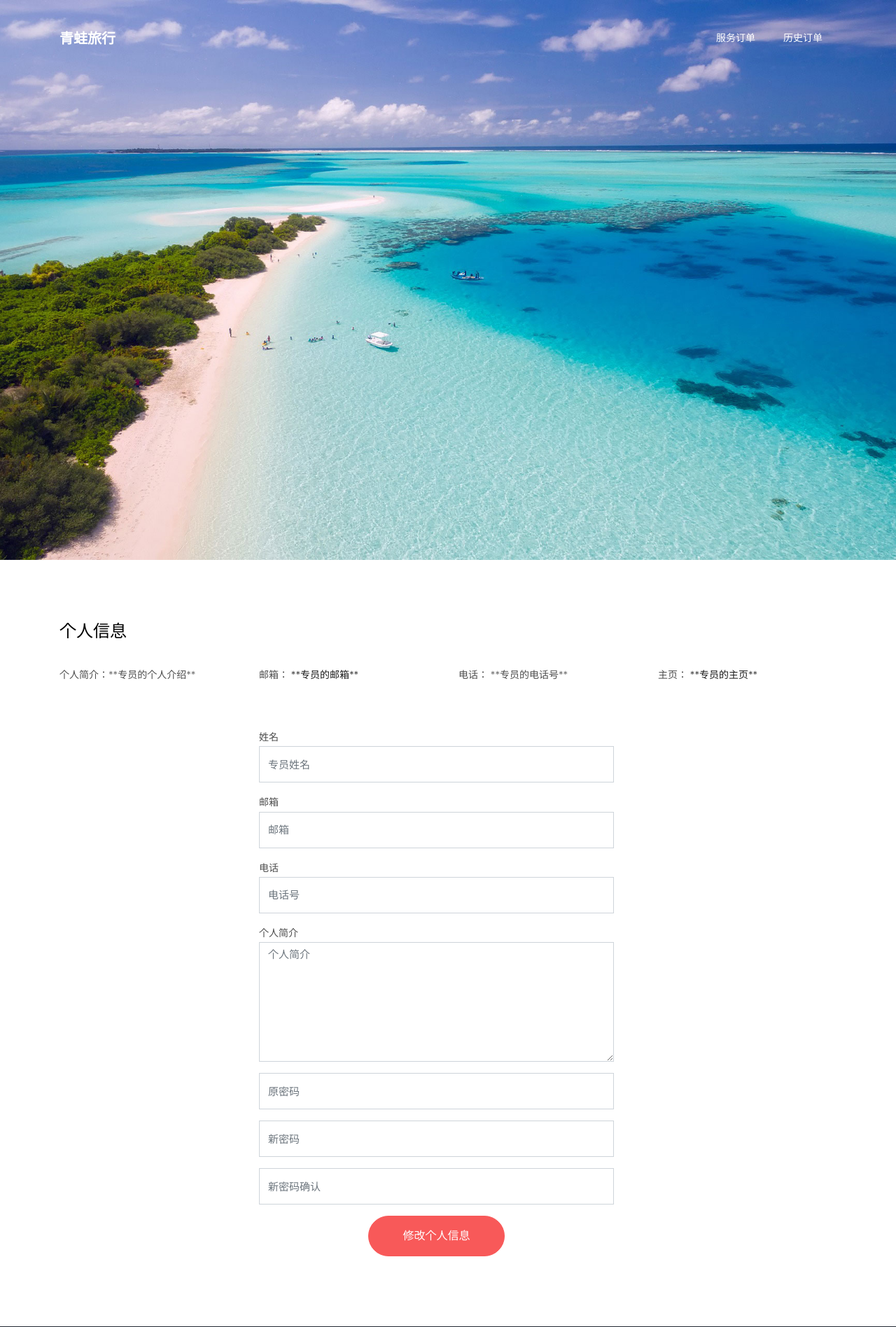
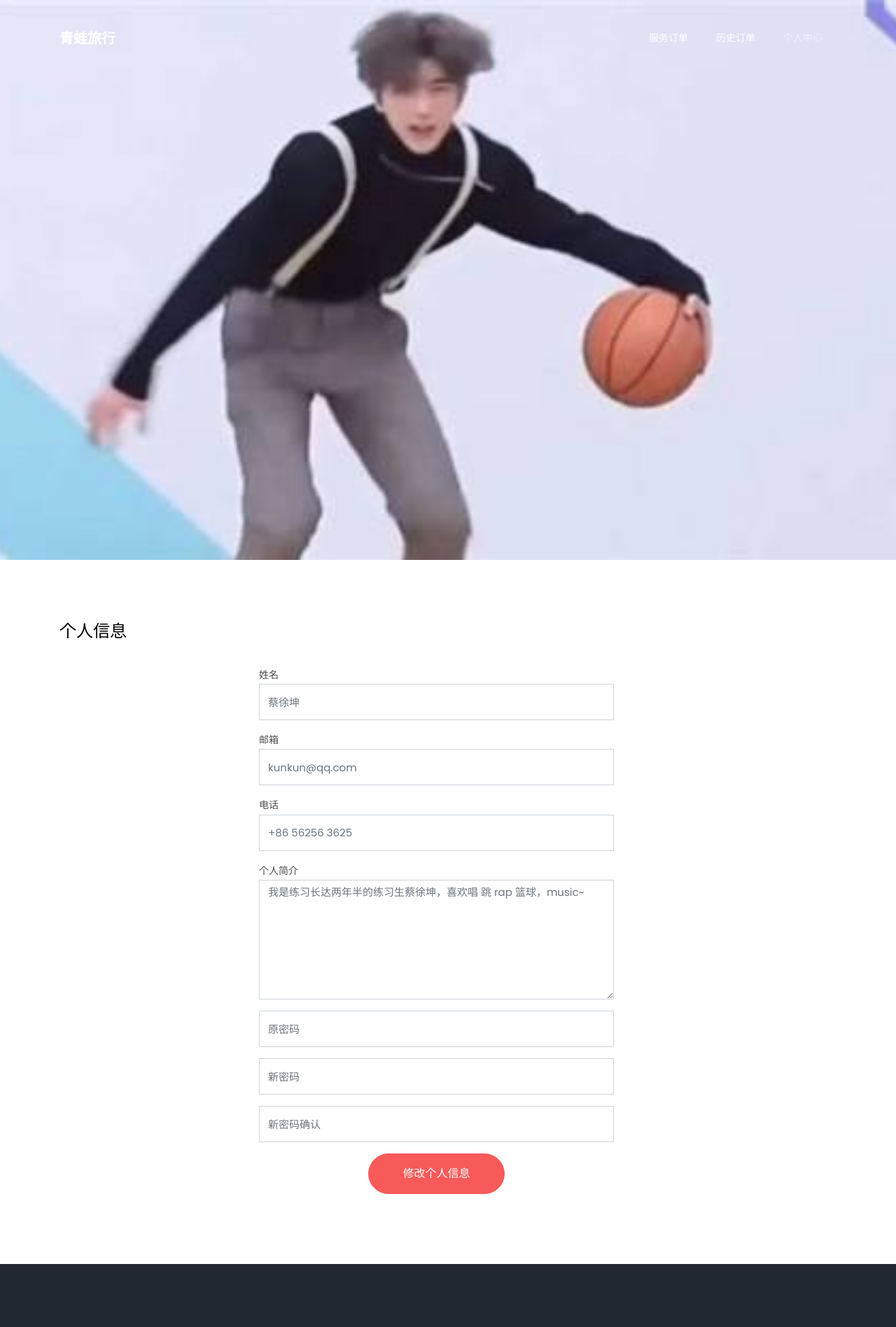
Before and after one commit to LemonRainy/JourneyOfFrogs, a Django app: template templates/expertPage.html in a window 1280 px wide. Shown: the top 1896 px of the page at 70% size. Run offline with Django 3.2, Linux system fonts and the light colour scheme; the template is opened without the code that fills it, so the values that code supplies are empty; some libraries are stand-ins or nearby versions; some web fonts are replaced.

Commit message:
当前最终界面（专员界面，服务订单界面，历史订单界面）

```diff
--- /dev/null
+++ b/templates/css/wjh/wjh.css
@@ -0,0 +1,3 @@
+.wjh {
+    background-image: url('../../images/cxk.jpg')
+}
--- a/templates/expertPage.html
+++ b/templates/expertPage.html
@@ -26,16 +26,11 @@
     <link rel="stylesheet" href="css/flaticon.css">
     <link rel="stylesheet" href="css/icomoon.css">
     <link rel="stylesheet" href="css/style.css">
+    <link rel="stylesheet" href="css/wjh/wjh.css">
 
 
     <script src="js/jquery.min.js"></script>
-    <script type="text/javascript">
-        $(function () {
-            $("#change_personal_info").click(function () {
-                $("#disappare").show().delay(3000).hide(300);
-            });
-        })
-    </script>
+    <script src="js/wjh/jquery.wjh.js"></script>
 </head>
 <body>
 <nav class="navbar navbar-expand-lg navbar-dark ftco_navbar bg-dark ftco-navbar-light" id="ftco-navbar">
@@ -50,19 +45,21 @@
             <ul class="navbar-nav ml-auto">
                 <li class="nav-item"><a href="orderHandlingPage.html" class="nav-link">服务订单</a></li>
                 <li class="nav-item"><a href="expertOrderListPage.html" class="nav-link">历史订单</a></li>
+                <li class="nav-item active"><a href="expertPage.html" class="nav-link">个人中心</a></li>
 
             </ul>
         </div>
     </div>
 </nav>
 <!-- END nav -->
-
-<div class="hero-wrap js-fullheight" style="background-image: url('images/bg_2.jpg');">
+<!--<div class="hero-wrap js-fullheight" style="background-image: url('images/bg_2.jpg');">-->
+<div class="hero-wrap js-fullheight wjh">
     <div class="overlay"></div>
     <div class="container">
         <div class="row no-gutters slider-text js-fullheight align-items-center justify-content-center" data-scrollax-parent="true">
             <div class="col-md-9 ftco-animate text-center" data-scrollax=" properties: { translateY: '70%' }">
                 <h1 class="mb-3 bread" data-scrollax="properties: { translateY: '30%', opacity: 1.6 }">欢迎您，专员</h1>
+                <h2 class="mb-3 bread" data-scrollax="properties: { translateY: '30%', opacity: 1.6 }" style="color: white">想变成正常背景？敲回车试试？</h2>
             </div>
         </div>
     </div>
@@ -71,10 +68,12 @@
 
 <section class="ftco-section contact-section ftco-degree-bg">
     <div class="container">
-        <div class="row d-flex mb-5 contact-info">
+        <div class="row d-flex mb-5 contact-info" style="margin-bottom: 0 !important;">
             <div class="col-md-12 mb-4">
                 <h2 class="h4">个人信息</h2>
             </div>
+
+            <!--
             <div class="w-100"></div>
             <div class="col-md-3">
                 <p><span>个人简介：</span>**专员的个人介绍**</p>
@@ -89,6 +88,7 @@
             <div class="col-md-3">
                 <p><span>主页：</span> <a href="#">**专员的主页**</a></p>
             </div>
+            -->
         </div>
         <div class="row block-9">
             <div class="col-md-6 pr-md-5" style="text-align: center; margin-left: auto; margin-right: auto;">
@@ -96,35 +96,35 @@
                     <a>姓名</a>
                 </div>
                 <div class="form-group">
-                    <input type="text" class="form-control" placeholder="专员姓名">
+                    <input type="text" class="form-control" placeholder="蔡徐坤">
                 </div>
                 <div class="form-group" style="text-align: start;margin-bottom: 0;">
                     <a>邮箱</a>
                 </div>
                 <div class="form-group">
-                    <input type="text" class="form-control" placeholder="邮箱">
+                    <input type="email" class="form-control" placeholder="kunkun@qq.com">
                 </div>
                 <div class="form-group" style="text-align: start;margin-bottom: 0;">
                     <a>电话</a>
                 </div>
                 <div class="form-group">
-                    <input type="text" class="form-control" placeholder="电话号">
+                    <input type="text" class="form-control" placeholder="+86 56256 3625">
                 </div>
 
                 <div class="form-group" style="text-align: start;margin-bottom: 0;">
                     <a>个人简介</a>
                 </div>
                 <div class="form-group">
-                    <textarea name="" id="" cols="30" rows="7" class="form-control" placeholder="个人简介"></textarea>
+                    <textarea name="" id="" cols="30" rows="7" class="form-control" placeholder="我是练习长达两年半的练习生蔡徐坤，喜欢唱 跳 rap 篮球，music~"></textarea>
                 </div>
                 <div class="form-group">
-                    <input type="text" class="form-control" placeholder="原密码">
+                    <input type="password" class="form-control" placeholder="原密码">
                 </div>
                 <div class="form-group">
-                    <input type="text" class="form-control" placeholder="新密码">
+                    <input type="password" class="form-control" placeholder="新密码">
                 </div>
                 <div class="form-group">
-                    <input type="text" class="form-control" placeholder="新密码确认">
+                    <input type="password" class="form-control" placeholder="新密码确认">
                 </div>
                 <div class="form-group">
                     <input id="change_personal_info" type="submit" value="修改个人信息" class="btn btn-primary py-3 px-5">
--- /dev/null
+++ b/templates/js/wjh/jquery.wjh.js
@@ -0,0 +1,33 @@
+let i;
+$(function () {
+    //删除按钮所在表格的那行
+    $('.btn-primary').click(function () {
+        $(this).parent("td").parent("tr").remove();
+    });
+
+    //显示 保存成功
+    $("#change_personal_info").click(function () {
+        $("#disappare").show().delay(3000).hide(300);
+    });
+
+    //恶搞
+    i = 0;
+    $(document).keydown(function (event) {
+        if (event.keyCode === 13) {
+
+            if (i === 0) {
+                $(".wjh").css("background-image", "url(" + "\'images/wjh.jpg\'" + ")");
+                $("h2.mb-3.bread").text("还觉得不对？再敲回车试试？");
+                i = 1;
+            } else if (i === 1) {
+                $(".wjh").css("background-image", "url(" + "\'images/bg_2.jpg\'" + ")");
+                $("h2.mb-3.bread").remove();
+                i = 2;
+            }
+
+
+        }
+    });
+
+
+});
```
Also changed, not shown: templates/expertOrderListPage.html (+17 -7 lines), templates/orderHandlingPage.html (+17 -6 lines), templates/images/cxk.jpg (added), templates/images/wjh.jpg (added).
